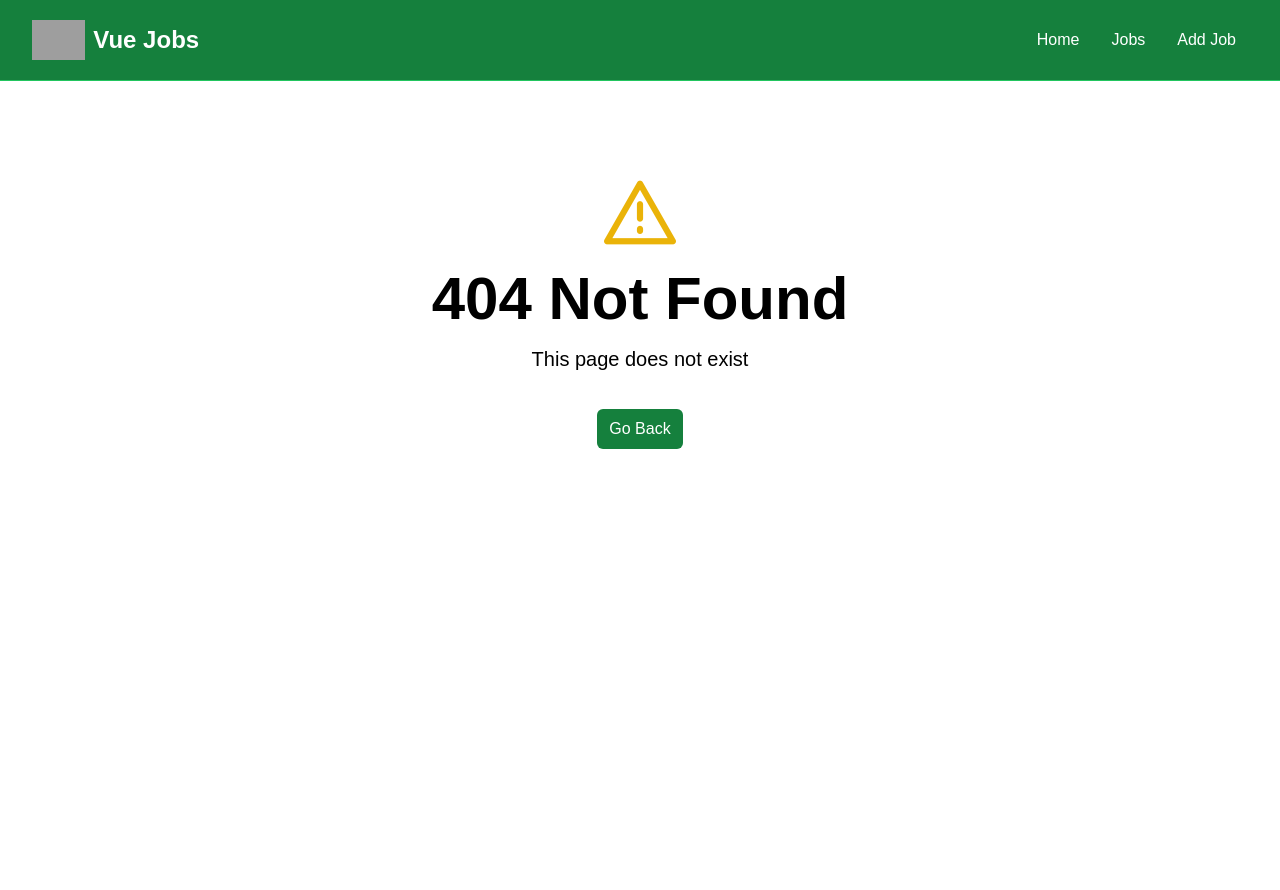
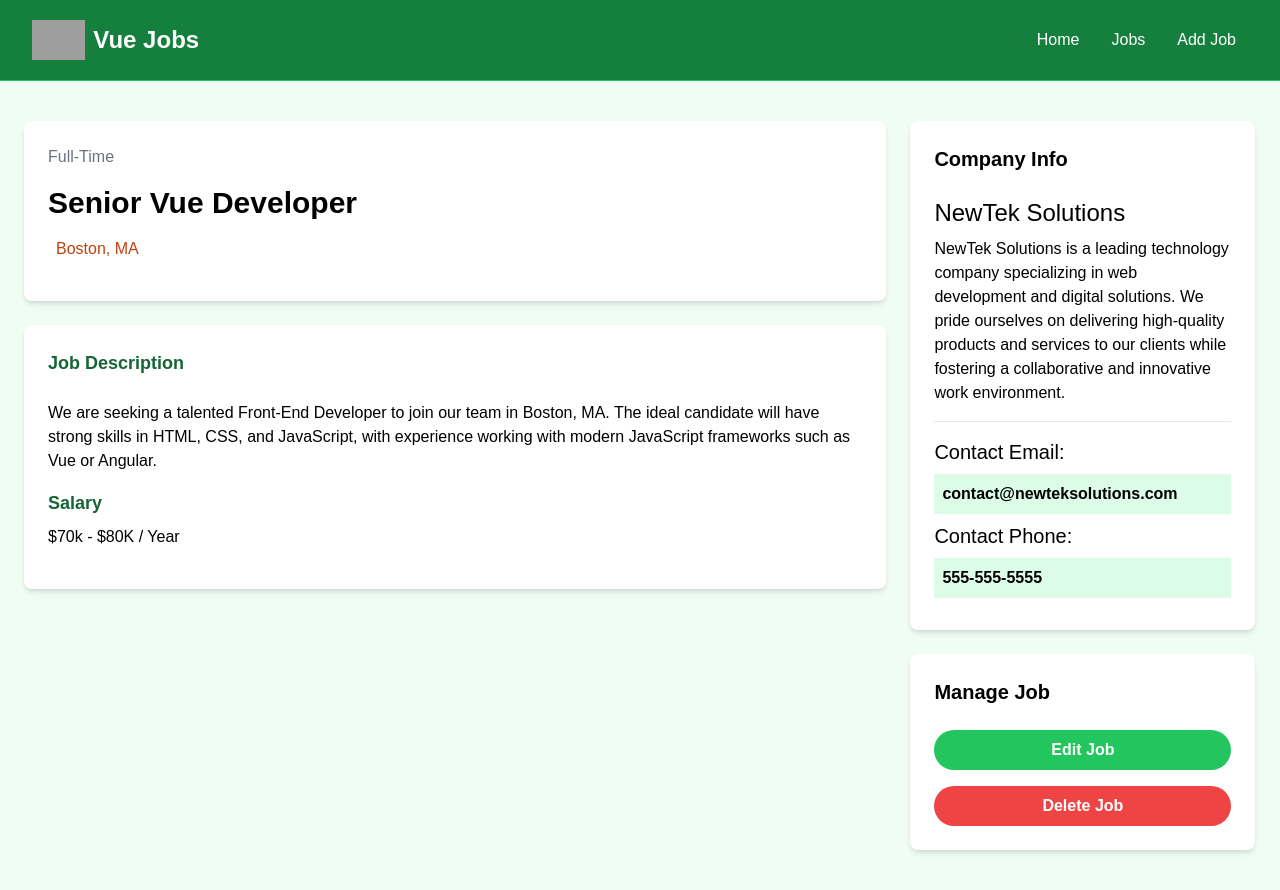
Before and after one commit to Antonioax/JobSearch, a Vue app: page /jobs/1 in a window 1280 px wide. Before the commit this address had no page. Before the commit the page ends 800 px from the top, so only its background shows below. Built offline with nearby package versions, Linux system fonts and the light colour scheme; grey boxes are pictures that could not be loaded.

Commit message:
Added single job initial template

```diff
--- a/src/components/JobListing.vue
+++ b/src/components/JobListing.vue
@@ -49,7 +49,7 @@
           {{ job.location }}
         </div>
         <RouterLink
-          :to="'/job/' + job.id"
+          :to="'/jobs/' + job.id"
           class="h-[36px] bg-green-500 hover:bg-green-600 text-white px-4 py-2 rounded-lg text-center text-sm"
         >
           Read More
--- a/src/router/index.js
+++ b/src/router/index.js
@@ -1,6 +1,7 @@
 import { createRouter, createWebHistory } from "vue-router";
 import HomeView from "../views/HomeView.vue";
 import JobsView from "../views/JobsView.vue";
+import JobView from "../views/JobView.vue";
 import NotFoundView from "../views/NotFoundView.vue";
 
 const router = createRouter({
@@ -17,6 +18,11 @@
       component: JobsView,
     },
     {
+      path: "/jobs/:id",
+      name: "job",
+      component: JobView,
+    },
+    {
       path: "/:catchAll(.*)",
       name: "404",
       component: NotFoundView,
--- /dev/null
+++ b/src/views/JobView.vue
@@ -0,0 +1,87 @@
+<script setup></script>
+
+<template>
+  <section class="bg-green-50">
+    <div class="container m-auto py-10 px-6">
+      <div class="grid grid-cols-1 md:grid-cols-70/30 w-full gap-6">
+        <main>
+          <div
+            class="bg-white p-6 rounded-lg shadow-md text-center md:text-left"
+          >
+            <div class="text-gray-500 mb-4">Full-Time</div>
+            <h1 class="text-3xl font-bold mb-4">Senior Vue Developer</h1>
+            <div
+              class="text-gray-500 mb-4 flex align-middle justify-center md:justify-start"
+            >
+              <i
+                class="fa-solid fa-location-dot text-lg text-orange-700 mr-2"
+              ></i>
+              <p class="text-orange-700">Boston, MA</p>
+            </div>
+          </div>
+
+          <div class="bg-white p-6 rounded-lg shadow-md mt-6">
+            <h3 class="text-green-800 text-lg font-bold mb-6">
+              Job Description
+            </h3>
+
+            <p class="mb-4">
+              We are seeking a talented Front-End Developer to join our team in
+              Boston, MA. The ideal candidate will have strong skills in HTML,
+              CSS, and JavaScript, with experience working with modern
+              JavaScript frameworks such as Vue or Angular.
+            </p>
+
+            <h3 class="text-green-800 text-lg font-bold mb-2">Salary</h3>
+
+            <p class="mb-4">$70k - $80K / Year</p>
+          </div>
+        </main>
+
+        <!-- Sidebar -->
+        <aside>
+          <!-- Company Info -->
+          <div class="bg-white p-6 rounded-lg shadow-md">
+            <h3 class="text-xl font-bold mb-6">Company Info</h3>
+
+            <h2 class="text-2xl">NewTek Solutions</h2>
+
+            <p class="my-2">
+              NewTek Solutions is a leading technology company specializing in
+              web development and digital solutions. We pride ourselves on
+              delivering high-quality products and services to our clients while
+              fostering a collaborative and innovative work environment.
+            </p>
+
+            <hr class="my-4" />
+
+            <h3 class="text-xl">Contact Email:</h3>
+
+            <p class="my-2 bg-green-100 p-2 font-bold">
+              contact@newteksolutions.com
+            </p>
+
+            <h3 class="text-xl">Contact Phone:</h3>
+
+            <p class="my-2 bg-green-100 p-2 font-bold">555-555-5555</p>
+          </div>
+
+          <!-- Manage -->
+          <div class="bg-white p-6 rounded-lg shadow-md mt-6">
+            <h3 class="text-xl font-bold mb-6">Manage Job</h3>
+            <a
+              href="add-job.html"
+              class="bg-green-500 hover:bg-green-600 text-white text-center font-bold py-2 px-4 rounded-full w-full focus:outline-none focus:shadow-outline mt-4 block"
+              >Edit Job</a
+            >
+            <button
+              class="bg-red-500 hover:bg-red-600 text-white font-bold py-2 px-4 rounded-full w-full focus:outline-none focus:shadow-outline mt-4 block"
+            >
+              Delete Job
+            </button>
+          </div>
+        </aside>
+      </div>
+    </div>
+  </section>
+</template>
```
